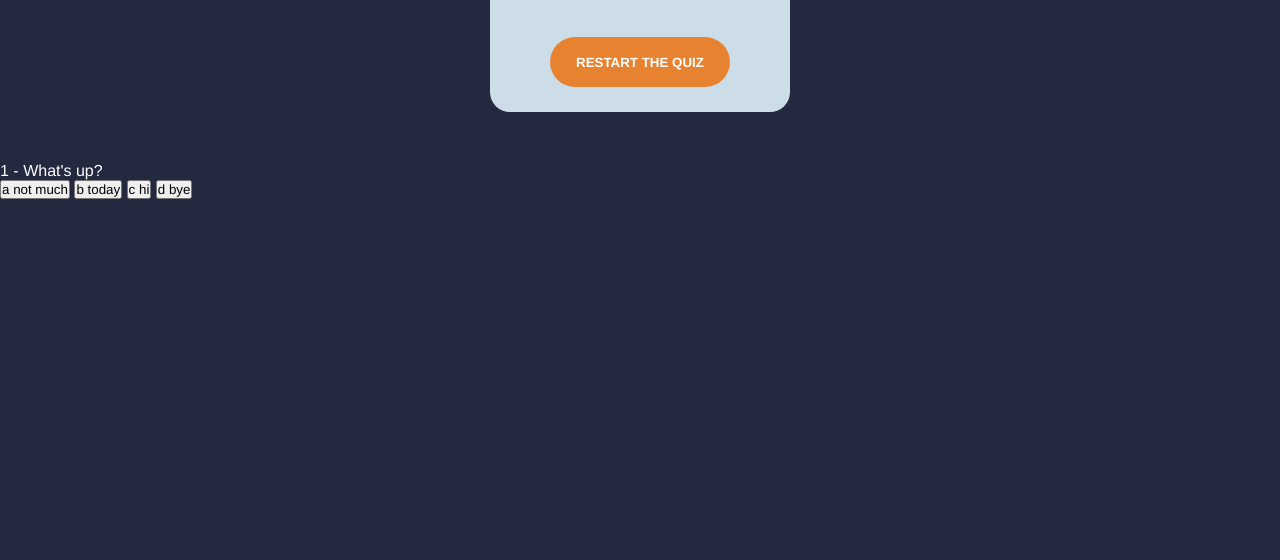
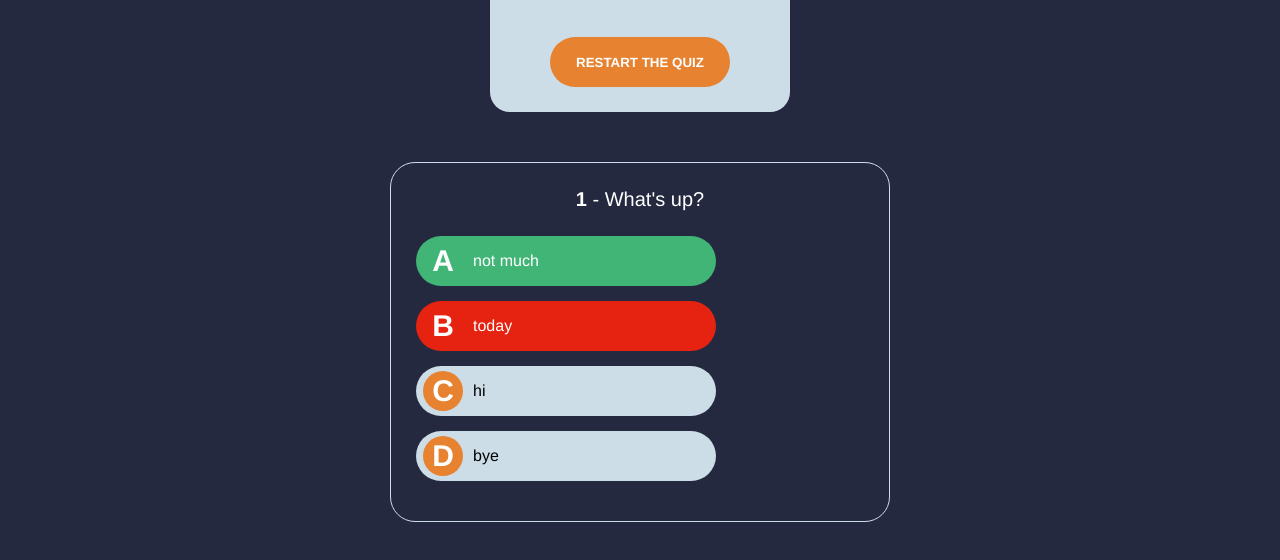
Before and after one commit to jonathanmperes/Ten-I-Can-Quiz, a plain HTML site: page index.html in a window 1280 px wide. Shown: the part 316-876 px from the top of the page. Before the commit the page ends 800 px from the top, so only its background shows below. Drawn offline with Linux system fonts and the light colour scheme.

Commit message:
finishing layout

```diff
--- a/css/styles.css
+++ b/css/styles.css
@@ -74,3 +74,75 @@ body {
     border-color: #e78230;
     color: #e78230;
 }
+
+/* QUIZ CONTAINER */
+
+#quiz-container {
+    width: 500px;
+    margin: 50px auto;
+    border: 1px solid #cddde8;
+    padding: 25px;
+    border-radius: 25px;
+}
+
+#question {
+    text-align: center;
+    margin-bottom: 25px;
+    font-size: 20px;
+}
+
+#question-number {
+    font-weight: bold;
+}
+
+#answers-box button {
+    display: flex;
+    align-items: center;
+    margin: 15px 0;
+    width: 300px;
+    height: 50px;
+    border-radius: 25px;
+    background-color: #cddde8;
+    border: 2px solid transparent;
+    text-align: left;
+    padding-left: 5px;
+    color: #000;
+    cursor: pointer;
+    transition: .5s;
+}
+
+#answers-box button:hover {
+    background-color: #e78230;
+    color: #fff;
+}
+
+#answers-box .btn-letter {
+    font-size: 30px;
+    font-weight: bold;
+    background-color: #e78230;
+    color: #fff;
+    border-radius: 50%;
+    line-height: 40px;
+    text-align: center;
+    text-transform: uppercase;
+    flex: 1 1 0;
+    max-width: 40px;
+}
+
+.question-answer {
+    flex: 1 1 0;
+    margin-left: 10px;
+    font-size: 16px;
+}
+
+#quiz-container .correct-answer,
+#quiz-container .correct-answer .btn-letter {
+    background-color: #40b576;
+    color: #fff;
+}
+
+#quiz-container .wrong-answer,
+#quiz-container .wrong-answer .btn-letter {
+    background-color: #e62210;
+    color: #fff;
+}
```
